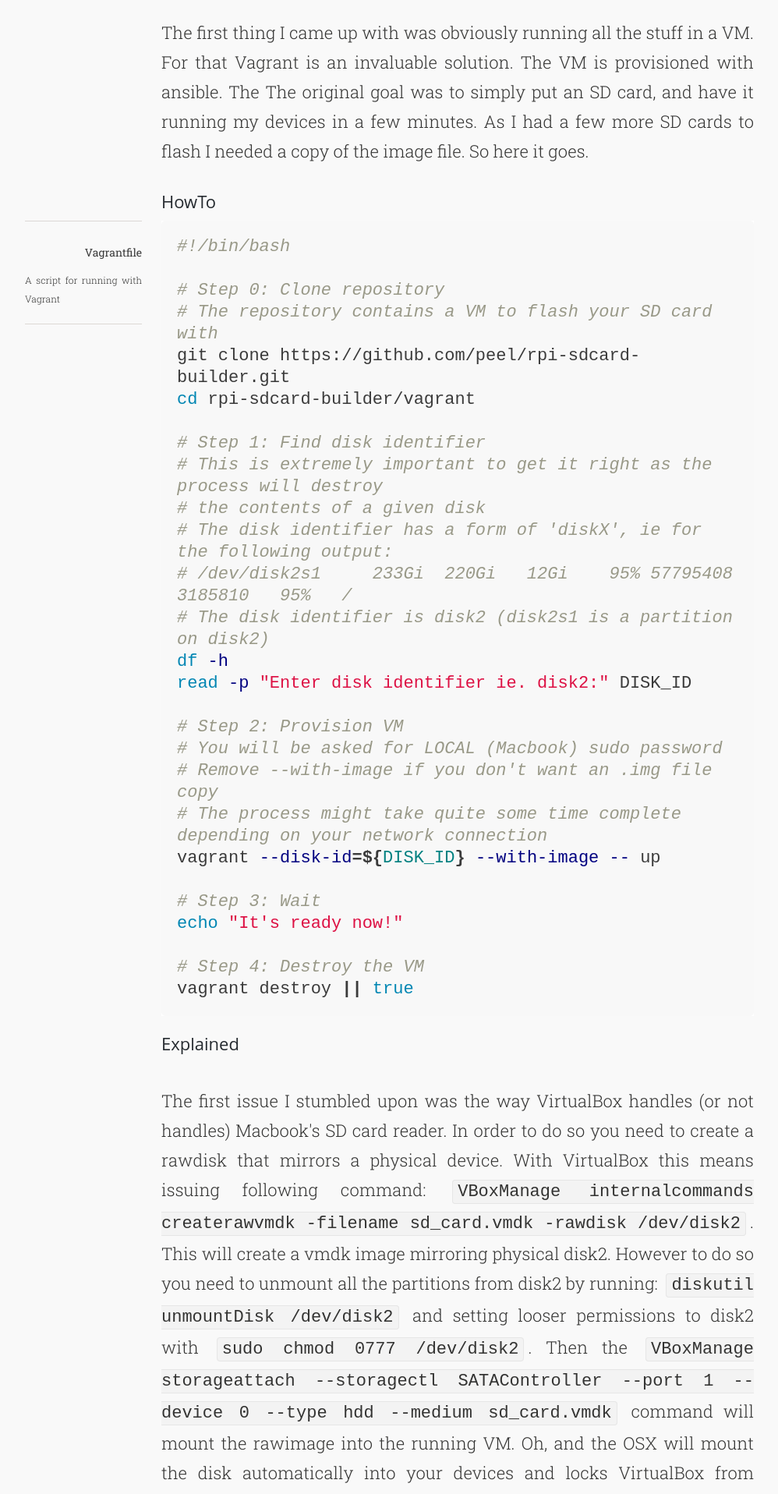
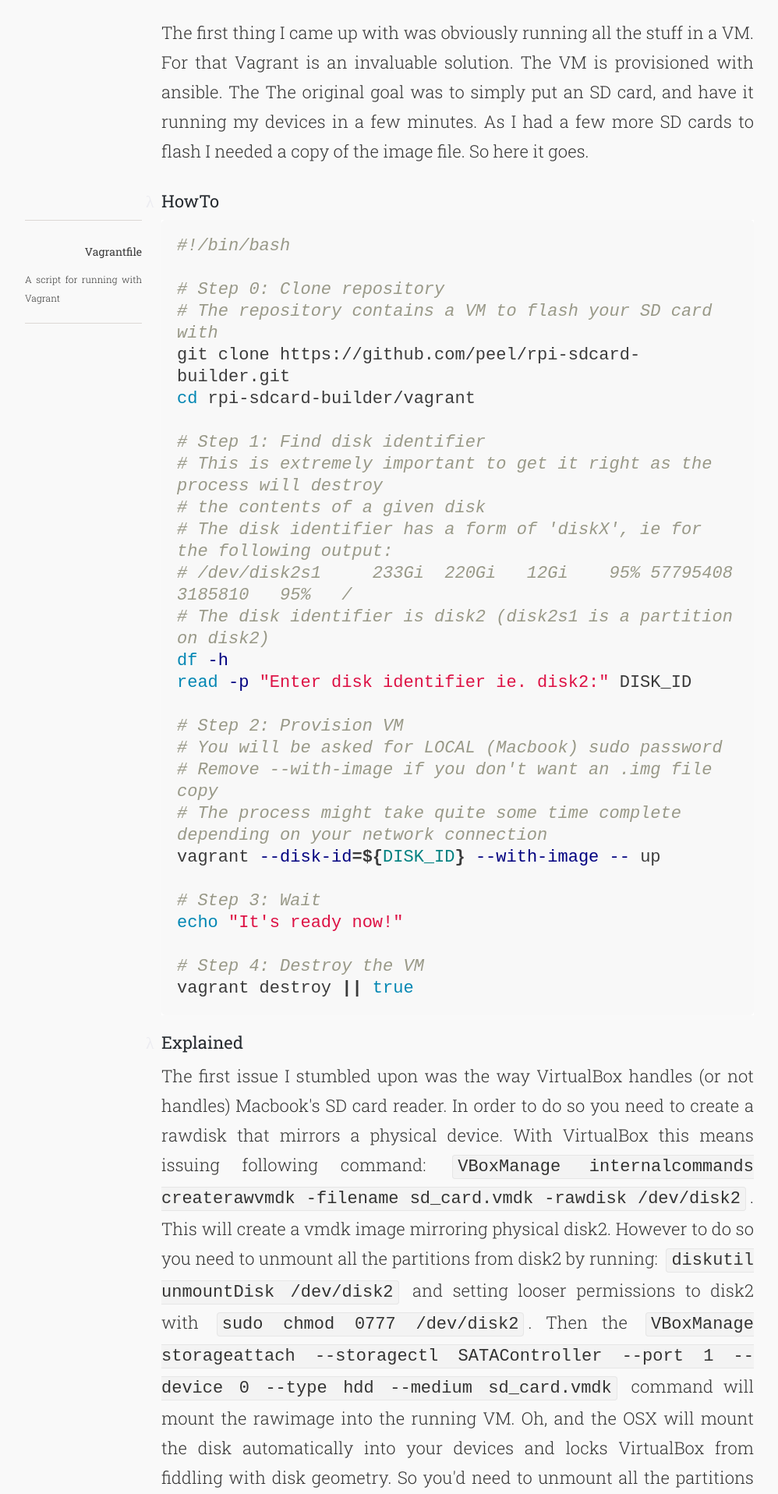
Before and after one commit to peel/peel.github.com, a Jekyll site: the page built from _posts/2016-03-25-automated-archlinuxarm-install-guide.html, in a window 1280 px wide. Shown: the part 912-2828 px from the top of the page at 78% size, without its empty margins (53-1051 px from the left). Built offline with Jekyll 4.4.1, drawn with Linux system fonts in a browser that asks for light colours; nearby versions of some CDN libraries.

Commit message:
💄 fixes css for the upcoming reading-list renders

```diff
--- a/_includes/header.html
+++ b/_includes/header.html
@@ -1,6 +1,6 @@
 {% if page.url != "/" %}
 <header class="title">
-	<a href="{{ site.baseurl }}"><img src="{{site.icon | prepend: site.baseurl}}"><span>Back</span></a>
+	<a href="/"><img src="{{site.icon | prepend: site.baseurl}}"><span>Back</span></a>
 </header>
 {% endif %}
 
--- a/assets/css/_global.scss
+++ b/assets/css/_global.scss
@@ -48,7 +48,7 @@ h2 {
 
 h3 {
 	margin: 20px 0 10px;
-	font: 400 22px 'Open Sans', Serif;
+	font: 400 22px 'Roboto Slab', Serif;
 }
 
 h4 {
@@ -108,7 +108,7 @@ input:not([type=submit]):not([type=file]) {
 	padding: 8px 15px;
 	background: #fff;
 	border: 2px solid #808080;
-	font: 400 15px 'Open Sans', Serif;
+	font: 400 15px 'Roboto Slab', Serif;
 	border-radius: 4px;
 	outline: 0;
 
--- a/assets/css/_post.scss
+++ b/assets/css/_post.scss
@@ -232,6 +232,21 @@
 			list-style: square;
 		}
 
+    .todo {
+      display: none;
+    }
+    .outline-3 {
+        h3::before {
+          content: "λ";
+          color: #ececf1;
+          float: left;
+          margin-left: -20px;
+        }
+        p {
+          margin-top: 0;
+        }
+    }
+
 		.container {
 			position: relative;
 
```
